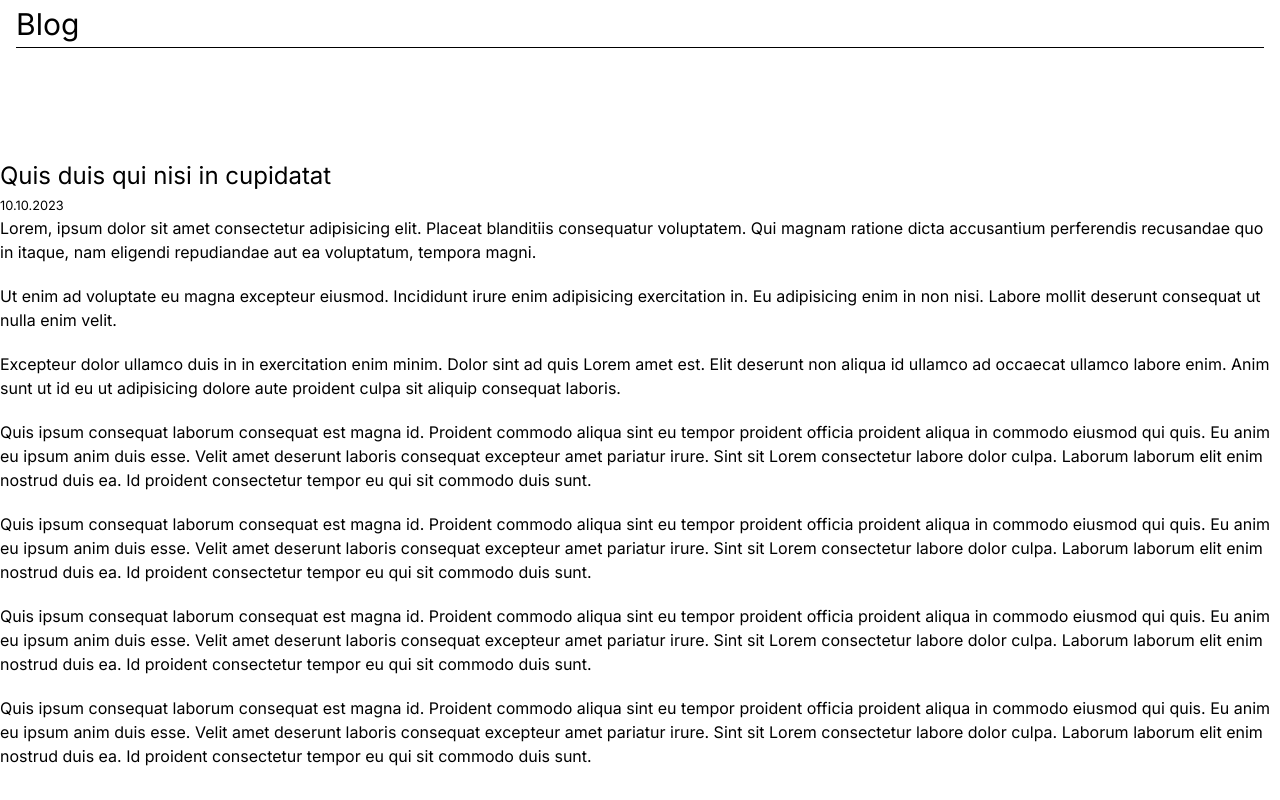
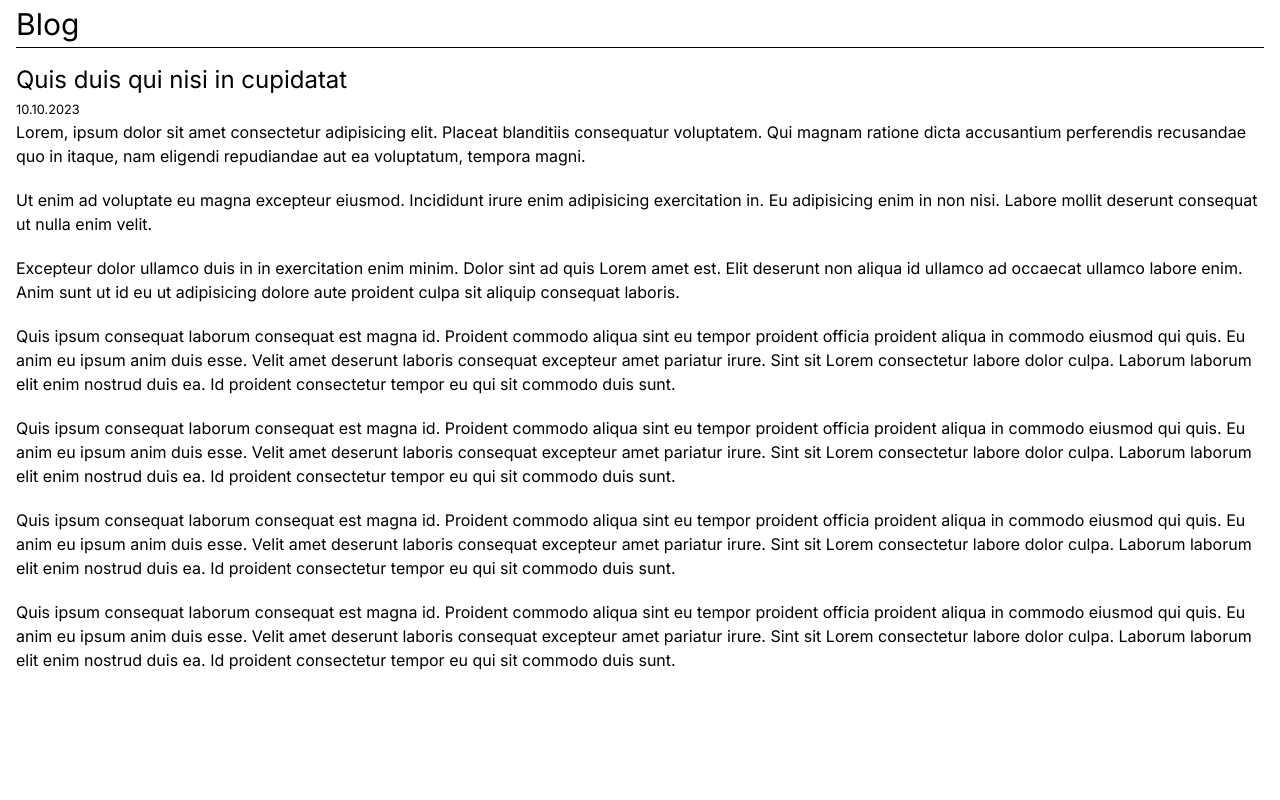
Before and after one commit to Laumak/nextjs-blog, a Next.js app: page /blog/test in a window 1280 px wide. Built offline with nearby package versions, Linux system fonts and the light colour scheme.

Commit message:
Move main and related styling to global layout

```diff
--- a/src/app/blog/[slug]/page.js
+++ b/src/app/blog/[slug]/page.js
@@ -3,7 +3,6 @@ import Image from 'next/image';
 
 export default function BlogPage() {
   return (
-    <main className="mt-28 mb-5">
       <article>
         <h1 className="text-2xl">Quis duis qui nisi in cupidatat</h1>
 
@@ -40,6 +39,5 @@ export default function BlogPage() {
           Quis ipsum consequat laborum consequat est magna id. Proident commodo aliqua sint eu tempor proident officia proident aliqua in commodo eiusmod qui quis. Eu anim eu ipsum anim duis esse. Velit amet deserunt laboris consequat excepteur amet pariatur irure. Sint sit Lorem consectetur labore dolor culpa. Laborum laborum elit enim nostrud duis ea. Id proident consectetur tempor eu qui sit commodo duis sunt.
         </p>
       </article>
-    </main>
   );
 }
--- a/src/app/layout.tsx
+++ b/src/app/layout.tsx
@@ -24,7 +24,7 @@ export default function RootLayout({
           <Navigation />
         </header>
 
-        {children}
+        <main className="m-4">{children}</main>
         <Analytics />
       </body>
     </html>
--- a/src/app/page.tsx
+++ b/src/app/page.tsx
@@ -2,7 +2,7 @@ import React from 'react';
 
 export default function Home() {
   return (
-    <main className="m-4">
+    <React.Fragment>
       <article className="mb-10">
         <h2 className="text-2xl">Quis duis qui nisi in cupidatat</h2>
         <small>10.10.2023</small>
@@ -57,6 +57,6 @@ export default function Home() {
           repudiandae aut ea voluptatum, tempora magni.
         </p>
       </article>
-    </main>
+    </React.Fragment>
   );
 }
```
